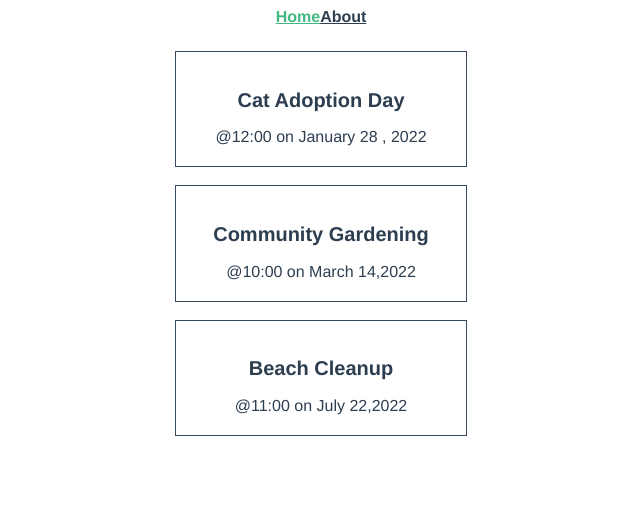
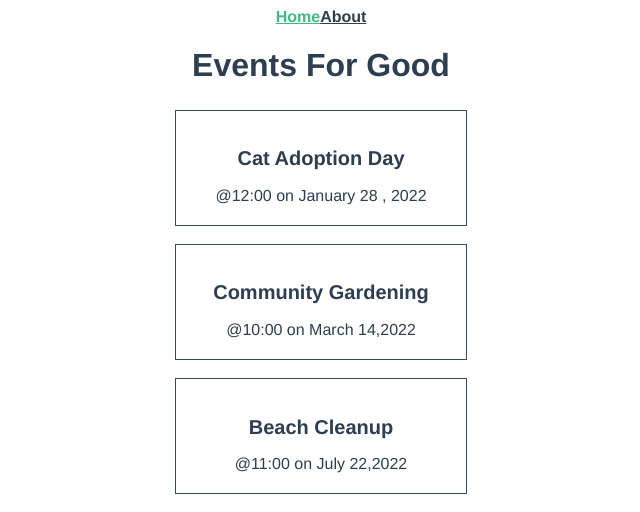
Before and after one commit to Erwin0000Smith/Lab2-mock-server, a Vue app in the folder 331-intro-to-vite/: page / in a window 1280 px wide. Shown: the top 512 px of the page, without its empty margins (319-959 px from the left). Built offline with nearby package versions, Linux system fonts and the light colour scheme.

Commit message:
Point 8 & 9
8.fixed class home to events
9.add head

```diff
--- a/331-intro-to-vite/src/views/HomeView.vue
+++ b/331-intro-to-vite/src/views/HomeView.vue
@@ -42,13 +42,15 @@ const events = ref<Event[]>([
 </script>
 
 <template>
-  <div class="home">
+      <h1>Events For Good</h1>
+      <!-- new element -->
+  <div class="events">
     <EventCard v-for="event in events" :key="event.id" :event="event" />
   </div>
 </template>
 
 <style scoped>
-.home {
+.events {
   margin-top: 2%;
   display: flex;
   flex-direction: column;
```
